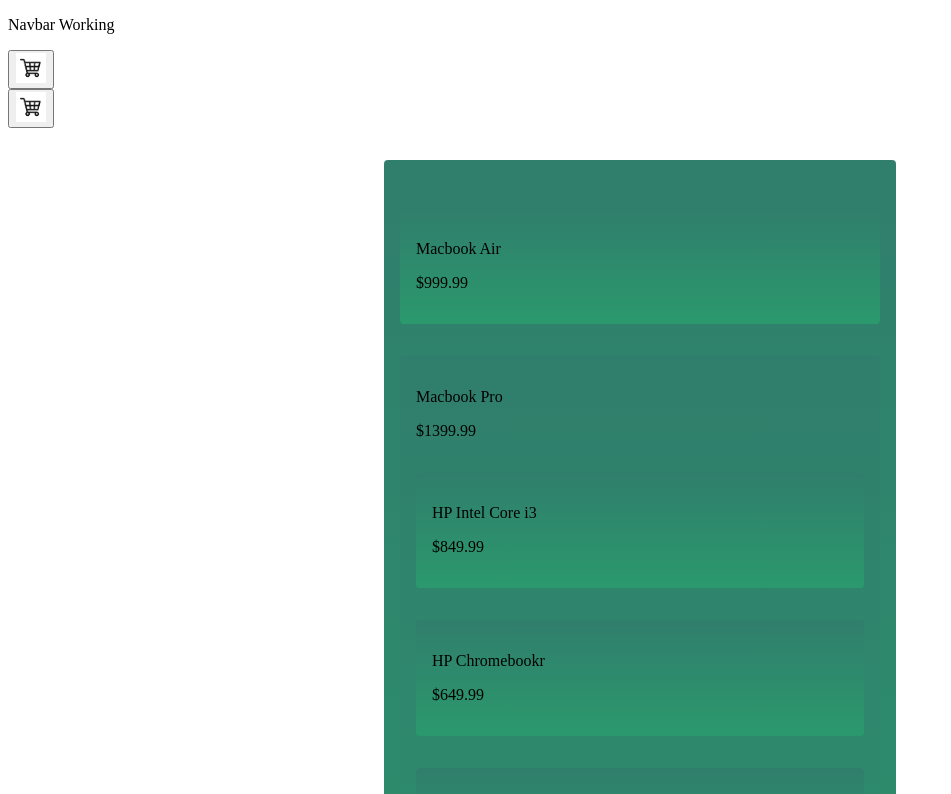
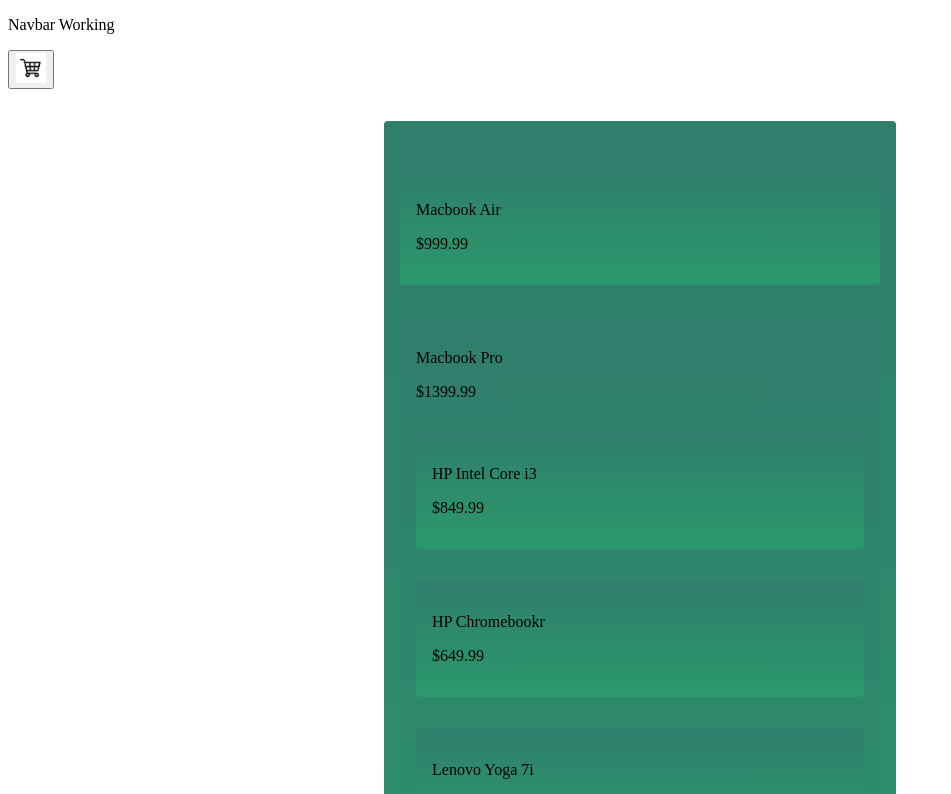
Before and after one commit to NotVeridion/HackUTA2023, a React (Vite) app in the folder HackUTA 2023/HackUTA2023/: page / in a window 1280 px wide. Shown: the top 794 px of the page, without its empty margins (0-951 px from the left). Built offline with nearby package versions, Linux system fonts and the light colour scheme.

Commit message:
updating version

```diff
--- a/HackUTA 2023/HackUTA2023/src/App.jsx
+++ b/HackUTA 2023/HackUTA2023/src/App.jsx
@@ -1,8 +1,6 @@
 import { useState } from 'react'
 import NavBar from "./components/navbar"
 import Card from "./UI/Card"
-import ShoppingListButton from './components/ShoppingListButton'
-import shopping_cart from './assets/shopping_cart.jpg'
 function App() {
 
     return (
@@ -11,8 +9,6 @@
         <NavBar>
 
         </NavBar>
-        <ShoppingListButton>
-        </ShoppingListButton>
         <Card>
             <div class = "computers">
                 <div class = "card">
```
